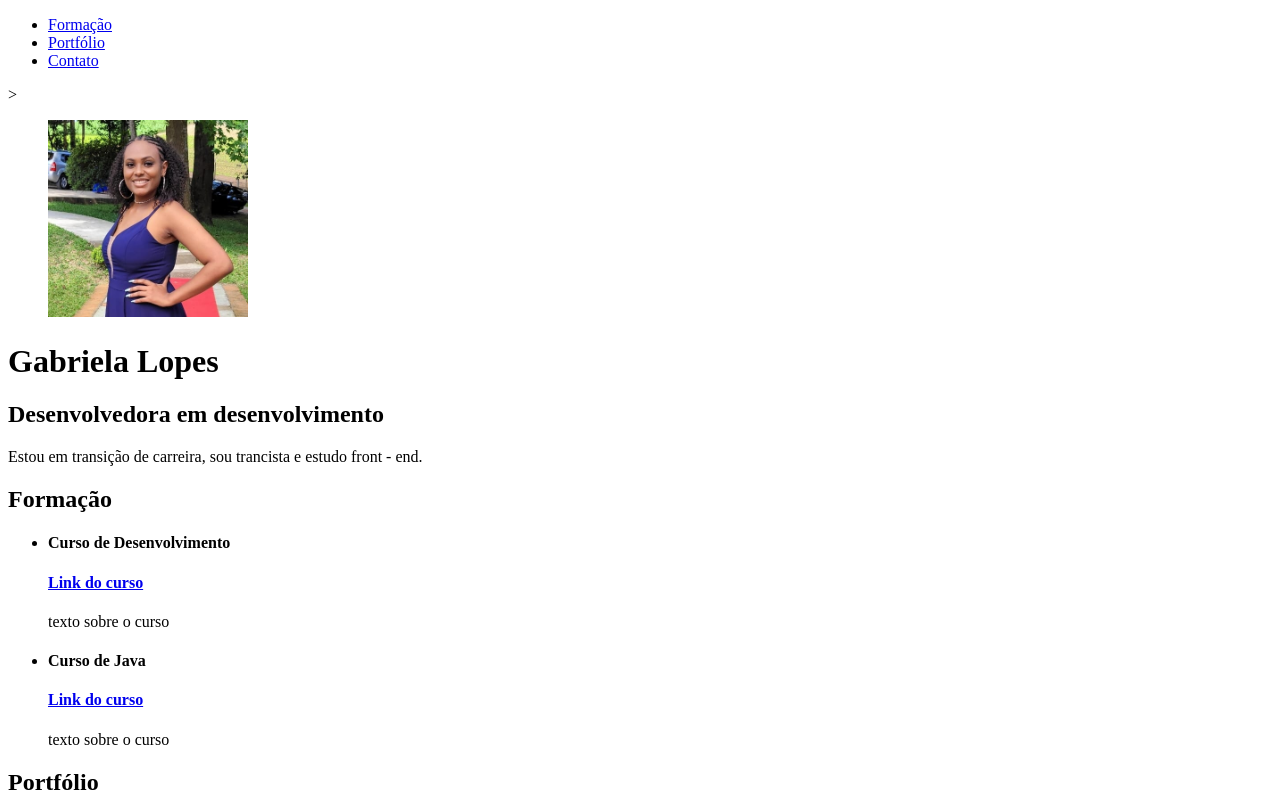
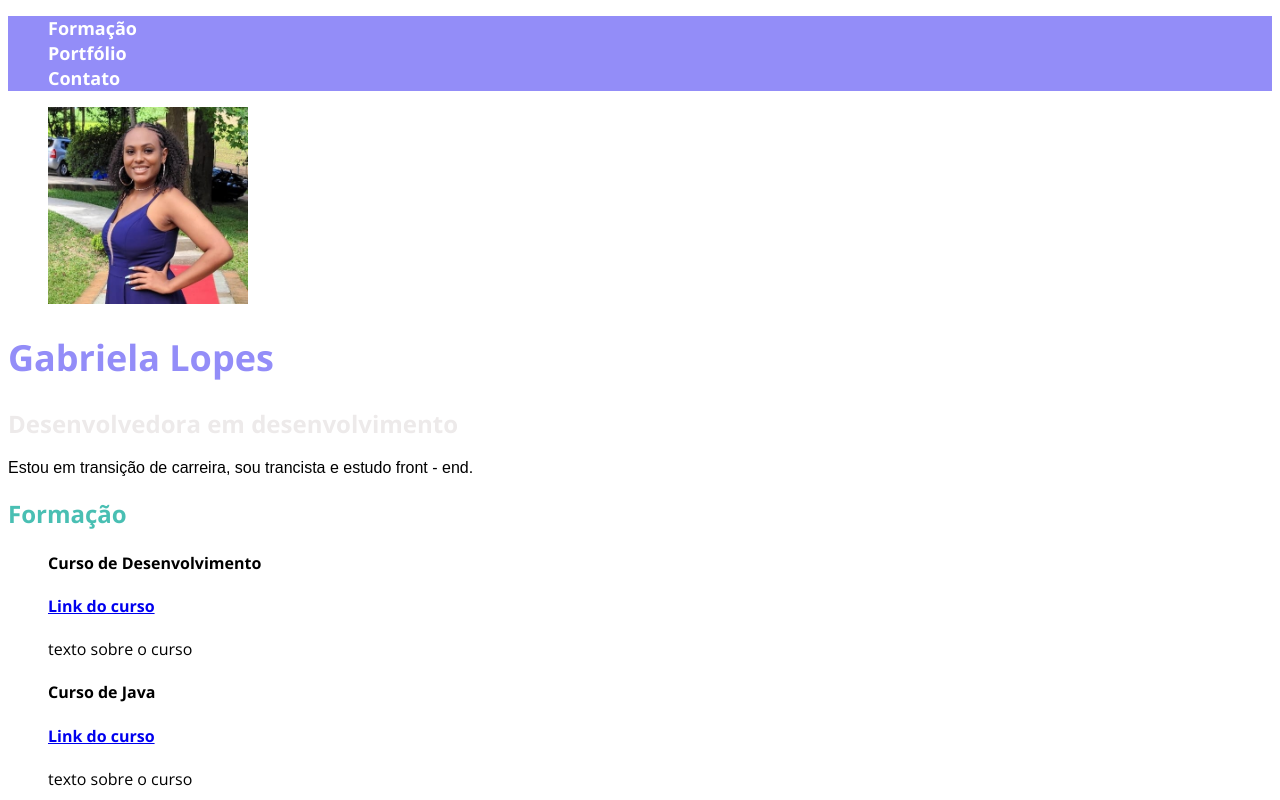
Before and after one commit to gabizzzs/Portifolio, a plain HTML site: page index.html in a window 1280 px wide. Shown: the top 800 px of the page. Drawn offline with nearby package versions, Linux system fonts and the light colour scheme; a web font is replaced by a local one.

Commit message:
subindo css

```diff
--- /dev/null
+++ b/css/style.css
@@ -0,0 +1,107 @@
+   /* tamanho da letra do texto
+    font-size: 25px;
+} */
+
+/* TODOS OS PARAGRAFOS */
+/* section p {
+    font-size: 20px;
+    color: rgb(116, 26, 116);
+    background-color: rgb(144, 243, 144);
+}
+ */
+
+ /* TODOS OS PRIMEIROS PARAGRAFOS - USA-SE CLASS NOS P */
+
+ /* .p-section {
+    font-size: 20px;
+    color: rgb(116, 26, 116);
+    background-color: rgb(144, 243, 144);
+ } */
+
+ /* body {
+    background-color: orange;
+}
+
+.menu {
+    background-color: green;
+}
+.class {
+
+}
+
+#id {
+
+}
+
+.bg-dark {
+    background-color: black;
+    color: white;
+}
+
+.bg-dark a {
+    color: white;
+}
+
+
+nav {
+    background-color: red;
+    border: 6px dotted black;
+    font-size: 25px;
+}
+
+body {
+    font-family: 'Roboto', sans-serif;
+    /* espessura da font */
+    /* font-weight: 700; */
+    /* tamanho da finte */
+   /*  font-size: 25px; */
+    /* distancia entre as linhas ou espacamento */
+    /* line-height:2em; */
+
+/* }
+p{
+    font-size: 2em;
+}  */
+
+body{
+    font-family: 'Open Sans', sans-serif;
+
+}
+li{
+    list-style: none;
+}
+.menu {
+    background-color: #938DF8
+
+}
+.menu li {
+    list-style: none;
+}
+.menu a {
+        font-weight: 700;
+        font-size: 18px;
+        line-height: 25px;
+        color: #ffffff;
+        text-decoration: none;
+}
+.title {
+    font-weight: 700;
+    font-size:36px;
+    color: #938DF8;
+
+}
+.subtitle {
+    font-size: 24px;
+    color: #EDEAEA;
+}
+.intro{
+    font-family: 'ABeezee', sans-serif;
+    color: #000000;
+    font-size:16px;
+
+}
+section h1 {
+        font-size: 24px;
+        color: #49BFB3;
+
+}
--- a/index.html
+++ b/index.html
@@ -7,10 +7,17 @@
 
         <link rel="stylesheet" href="https://cdnjs.cloudflare.com/ajax/libs/font-awesome/4.7.0/css/font-awesome.min.css">
         <title> Portifólio - GitHub </title>
+        <link rel="stylesheet" href="css/style.css">
+        <link rel="preconnect" href="https://fonts.googleapis.com">
+<link rel="preconnect" href="https://fonts.gstatic.com" crossorigin>
+<link rel="preconnect" href="https://fonts.googleapis.com">
+<link rel="preconnect" href="https://fonts.gstatic.com" crossorigin>
+<link href="https://fonts.googleapis.com/css2?family=Open+Sans:wght@300;400;500;600;700;800&family=Roboto:wght@100;300&display=swap" rel="stylesheet">
+<link href="https://fonts.googleapis.com/css2?family=ABeeZee&family=Open+Sans:wght@300;400;500;600;700;800&family=Roboto:wght@100;300&display=swap" rel="stylesheet">
     </head>
     <body>
-        <navbar>
-            <ul>
+        <nav class="menu">
+            <ul class="menu">
                 <li>
                     <a href="#formacao"> Formação </a>
                 </li>
@@ -20,20 +27,20 @@
                 <li>
                     <a href="#contato">Contato</a>
                 </li>
-            </ul>>
-        </navbar>
+            </ul>
+        </nav>
         <!-- main é a seção principal para acessibilidade -->
         <main>
             <figure>
                 <!-- wisht é largura e height é altura -->
                 <img src="./images/fotogabi.jpg" alt="foto de perfil da Gabriela Lopes" width="200px"/>
             </figure>
-            <h1>Gabriela Lopes</h1>
-            <h2>Desenvolvedora em desenvolvimento</h2>
-            <p> Estou em transição de carreira, sou trancista e estudo front - end.</p>
+            <h1 class="title">Gabriela Lopes</h1>
+            <h2 class="subtitle">Desenvolvedora em desenvolvimento</h2>
+            <p class="intro"> Estou em transição de carreira, sou trancista e estudo front - end.</p>
         </main>
         <!-- section são as seçoes secundarias -->
-        <section id="formacao">
+        <section id="formacao" class="bg-dark">
             <h1>Formação</h1>
             <ul>
                 <li>
@@ -43,7 +50,7 @@
                              Link do curso
                             </a>
                         </h4>
-                    <p>texto sobre o curso</p>
+                    <p class="p-section">texto sobre o curso</p>
                 </li>
                 <li>
                     <h4> Curso de Java </h4>
@@ -56,12 +63,12 @@
                 </li>
             </ul>
         </section>
-        <section id="portifolio">
+        <section id="portifolio" class="bg-dark" >
             <h1>Portfólio</h1>
             <ul>
                 <li>
                     <h4>Mulheres que fazem história</h4>
-                    <p>Ux</p>
+                    <p class="p-section">Ux</p>
                     <h4>
                         <a href="http://mulheres.com" target="_blank">
                             Link do projeto
@@ -82,7 +89,7 @@
             </ul>
         </section>
         <!-- footer é a tag para o rodapé -->
-        <footer id="contato">
+        <footer id="contato" class="bg-dark">
             <div>
                 <span class="fas fa-envelope-square"></span>
                 <a href="mailto:glopes.p09@gmail.com">glopes.p09@gmail.com</a>
```
